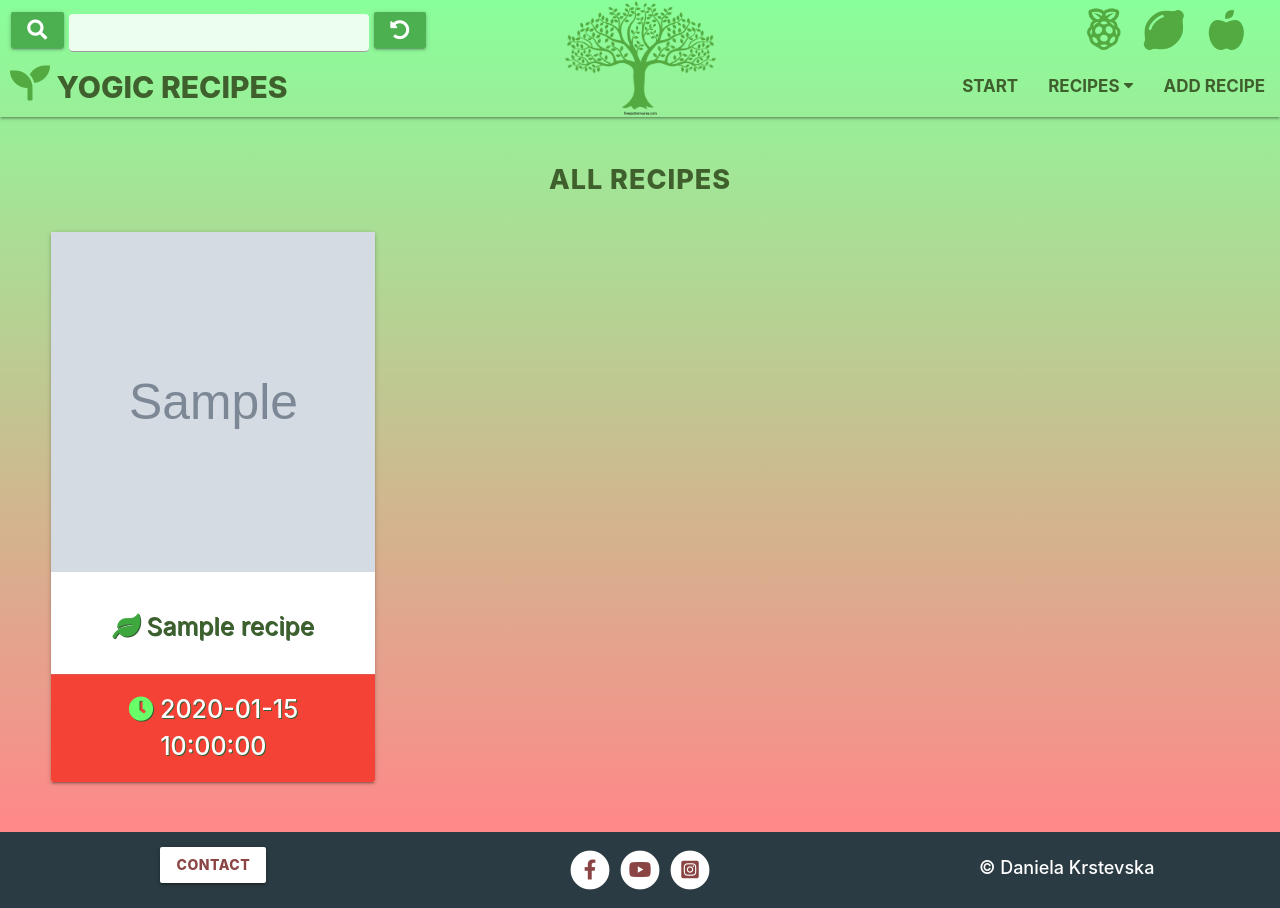
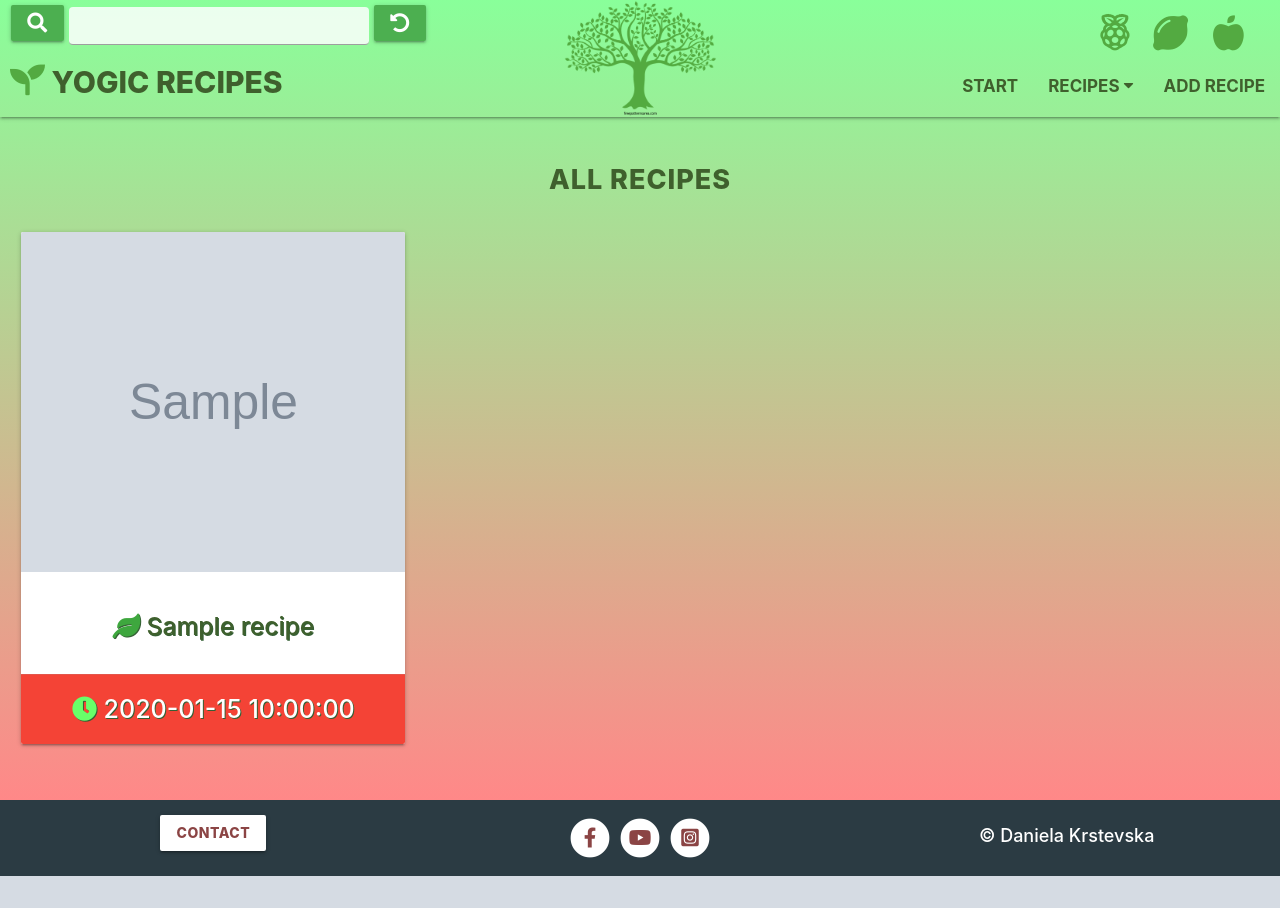
Before and after one commit to Code-Institute-Submissions/data-centric-1, a Flask app: page /search in a window 1280 px wide. After the commit the page ends 876 px from the top, so only its background shows below. Run offline with Flask 2, Linux system fonts and the light colour scheme; grey boxes marked "Sample" are stand-in pictures; a database or web service that is not in the repository returns one stand-in record (values such as "Sample title"); some libraries are stand-ins or nearby versions.

Commit message:
styled nav content, made the search input respond better, lowered margin on cards for smaller devices

```diff
--- a/static/css/style.css
+++ b/static/css/style.css
@@ -97,7 +97,6 @@ max-height: none;
     font-weight: 800;
     font-size: 25px;
     padding: 10px;
-    line-height: 75px;
 }
 
 nav ul a,
@@ -130,12 +129,12 @@ nav ul a,
 .logo > i {
     color: #53aa41;
     font-weight: 700;
-    font-size: 40px;
+    font-size: 35px;
 }
 
 #fruits > li > i {
     padding-right: 25px;
-    padding-top: 10px;
+    padding-top: 15px;
 }
 
 .fas.fa-search {
@@ -158,17 +157,25 @@ nav ul a,
     height: 50px !important;
 }
 
+.form-base {
+    position: relative;
+    top: -7px;
+}
+
 .nav-wrapper .input-field input[type=text] {
     height: 37px;
     background: #ffffffd4;
     border-radius: 4px;
-    margin-top: 10px;
     width: 300px;
 }
 
 .fas.fa-search {
     position: relative;
     padding-bottom: 5px;
+}
+
+div.row.nav-row form.col.search-col {
+    padding-left: 7px;
 }
 
 nav form {
@@ -286,6 +293,15 @@ footer {
 
 .search-start{
     background: rgb(37 26 94 / 61%);
+}
+
+.form-start {
+    position: relative;
+    top:10px;
+}
+
+.form-start > button, .form-start > a {
+    margin-bottom: 3px;
 }
 
 /*-------------------------------------hero-img & info-box on start.html */
@@ -618,6 +634,13 @@ font-size: 18px;
 
 /*-------------------------------------media queries*/
 
+@media screen and (max-width: 1284px) {
+    .card {
+    margin-left: 10px;
+    margin-right: 10px;
+    }
+}
+
 @media screen and (max-width: 993px) {
     .fas.fa-caret-down {
         position: relative;
@@ -657,11 +680,17 @@ font-size: 18px;
     }
 }
 
-@media screen and (max-width: 600px) {
+@media screen and (max-width: 668px) {
     .fruits {
         display: none;
     }
 
+    .nav-wrapper .input-field input[type=text] {
+        width: 70%;
+    }
+}
+
+@media screen and (max-width: 600px) {
     .contact {
         margin-top: 15px;
         margin-bottom: 40px;
@@ -713,5 +742,5 @@ font-size: 18px;
         margin-left: 0;
         margin-right: 0;
         margin: 7px;
+    }
 }
-}
```
